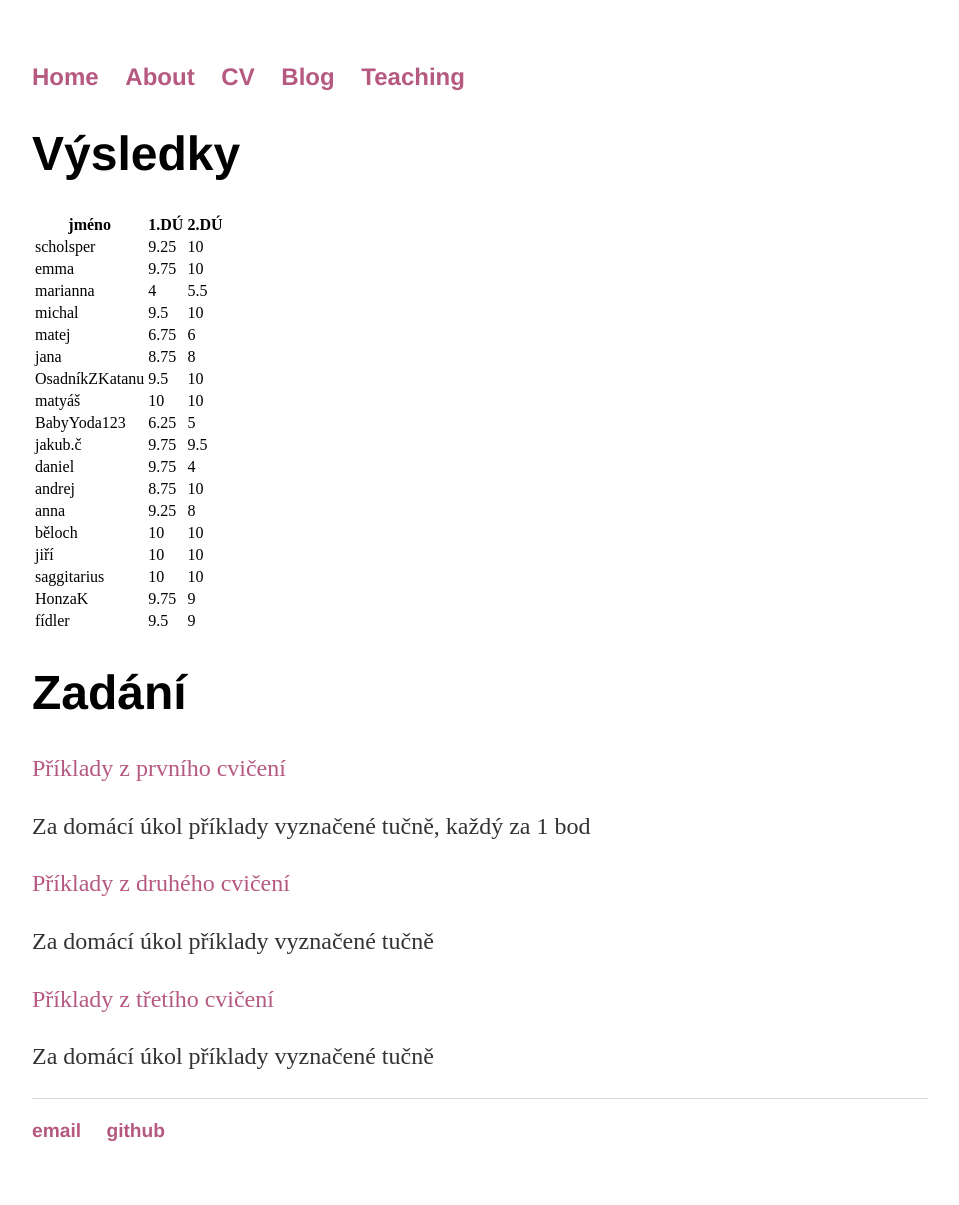
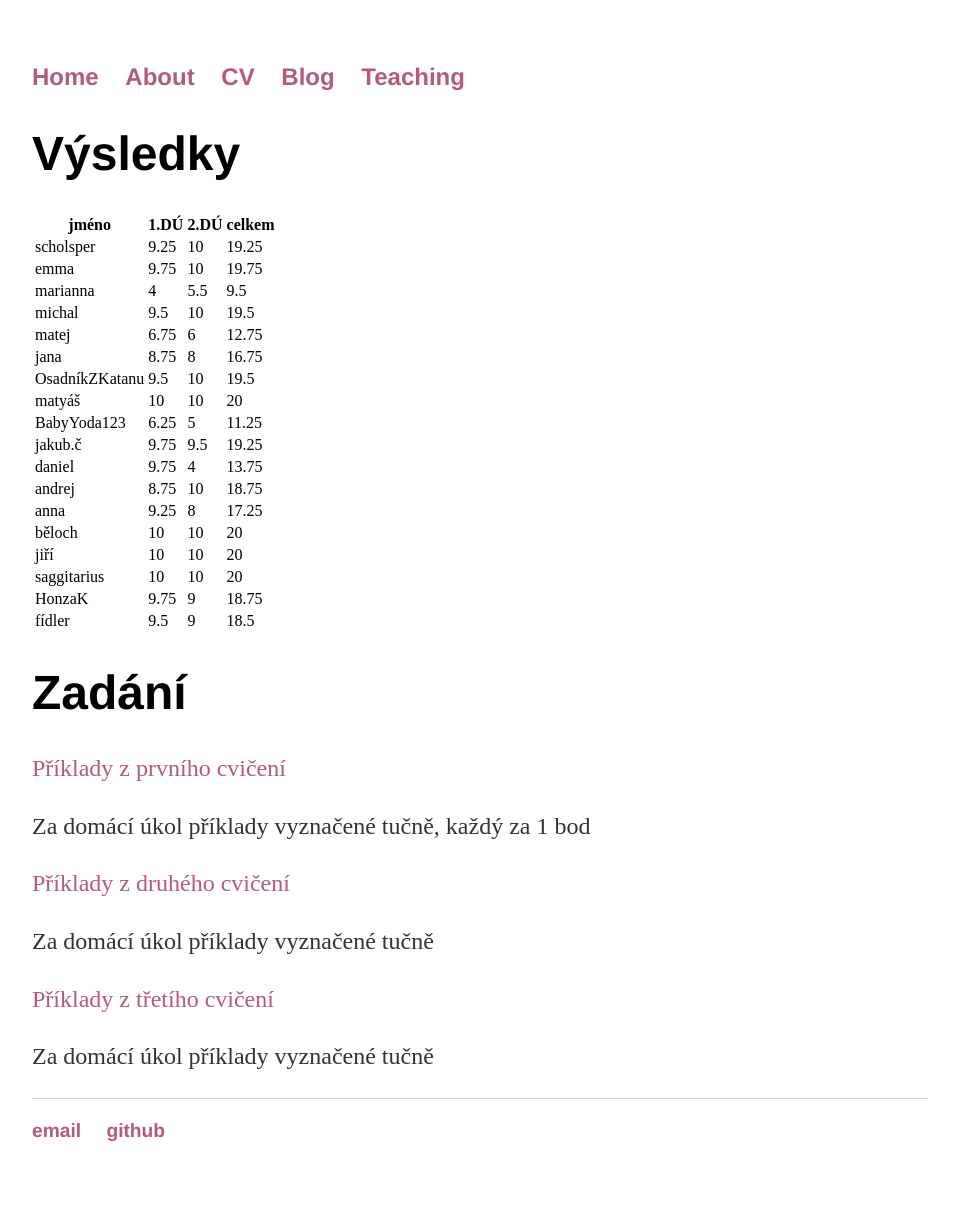
Before and after one commit to lavakin/lavakin.github.io, a Jekyll site: the page built from diskretka/index.html, in a window 1280 px wide. Shown: the whole page, without its empty margins (160-1119 px from the left). Built offline with Jekyll 4.4.1, drawn with Linux system fonts in a browser that asks for light colours.

Commit message:
Update index.html

```diff
--- a/diskretka/index.html
+++ b/diskretka/index.html
@@ -10,6 +10,7 @@ title: Nikola Kalábová, Personal Webpage
     <th>jméno</th>
     <th>1.DÚ</th>
     <th>2.DÚ</th>
+    <th>celkem</th>
   </tr>
 </thead>
 <tbody>
@@ -17,91 +18,109 @@ title: Nikola Kalábová, Personal Webpage
     <td>scholsper</td>
     <td>9.25</td>
     <td>10</td>
+    <td>19.25</td>
   </tr>
   <tr>
     <td>emma</td>
     <td>9.75</td>
     <td>10</td>
+    <td>19.75</td>
   </tr>
   <tr>
     <td>marianna</td>
     <td>4</td>
     <td>5.5</td>
+    <td>9.5</td>
   </tr>
   <tr>
     <td>michal</td>
     <td>9.5</td>
     <td>10</td>
+    <td>19.5</td>
   </tr>
   <tr>
     <td>matej</td>
     <td>6.75</td>
     <td>6</td>
+    <td>12.75</td>
   </tr>
   <tr>
     <td>jana</td>
     <td>8.75</td>
     <td>8</td>
+    <td>16.75</td>
   </tr>
   <tr>
     <td>OsadníkZKatanu</td>
     <td>9.5</td>
     <td>10</td>
+    <td>19.5</td>
   </tr>
   <tr>
     <td>matyáš</td>
     <td>10</td>
     <td>10</td>
+    <td>20</td>
   </tr>
   <tr>
     <td>BabyYoda123</td>
     <td>6.25</td>
     <td>5</td>
+    <td>11.25</td>
   </tr>
   <tr>
     <td>jakub.č</td>
     <td>9.75</td>
     <td>9.5</td>
+    <td>19.25</td>
   </tr>
   <tr>
     <td>daniel</td>
     <td>9.75</td>
     <td>4</td>
+    <td>13.75</td>
   </tr>
   <tr>
     <td>andrej</td>
     <td>8.75</td>
     <td>10</td>
+    <td>18.75</td>
   </tr>
   <tr>
     <td>anna</td>
     <td>9.25</td>
     <td>8</td>
+    <td>17.25</td>
   </tr>
   <tr>
     <td>běloch</td>
     <td>10</td>
     <td>10</td>
+    <td>20</td>
   </tr>
   <tr>
     <td>jiří</td>
     <td>10</td>
     <td>10</td>
+    <td>20</td>
   </tr>
   <tr>
     <td>saggitarius</td>
     <td>10</td>
     <td>10</td>
+    <td>20</td>
   </tr>
   <tr>
     <td>HonzaK</td>
     <td>9.75</td>
     <td>9</td>
+    <td>18.75</td>
   </tr>
   <tr>
     <td>fídler</td>
     <td>9.5</td>
     <td>9</td>
+    <td>18.5</td>
   </tr>
 </tbody>
 </table>
```
